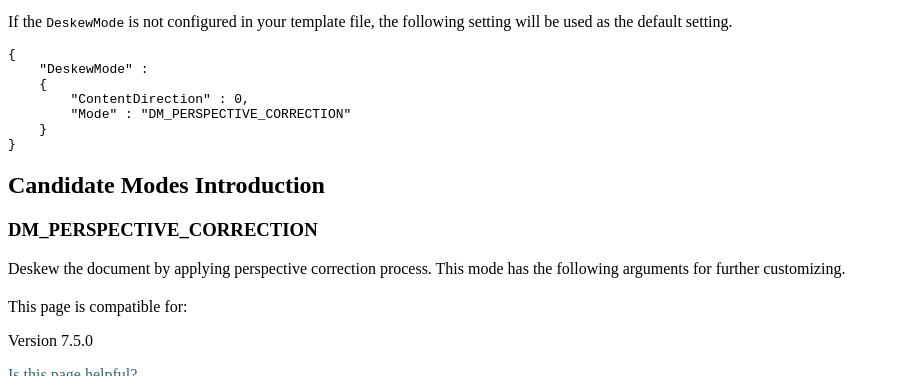
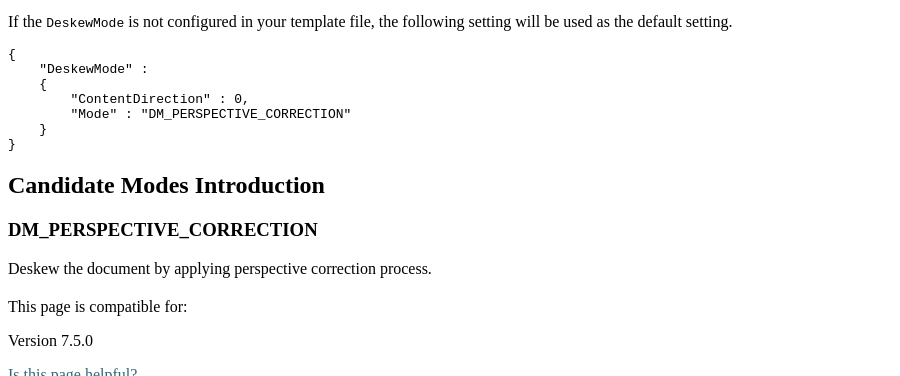
Before and after one commit to dynamsoft-docs/capture-vision-docs, a Jekyll site: the page built from parameters/reference/document-normalizer-task-settings/deskew-mode.md, in a window 1280 px wide and 900 px high, scrolled down 1549 px, cut to the strip 0-376 px from the top of the window. Shown: the whole strip, without its empty margins (0-900 px from the left). Built offline with Jekyll 4.4.1, drawn with Linux system fonts in a browser that asks for light colours; our own code applies the rules of GitHub Pages for plain Markdown files.

Commit message:
update deskew-mode

```diff
--- a/parameters/reference/document-normalizer-task-settings/deskew-mode.md
+++ b/parameters/reference/document-normalizer-task-settings/deskew-mode.md
@@ -99,4 +99,4 @@ If the `DeskewMode` is not configured in your template file, the following setti
 
 ### DM_PERSPECTIVE_CORRECTION
 
-Deskew the document by applying perspective correction process. This mode has the following arguments for further customizing.
+Deskew the document by applying perspective correction process.
```
